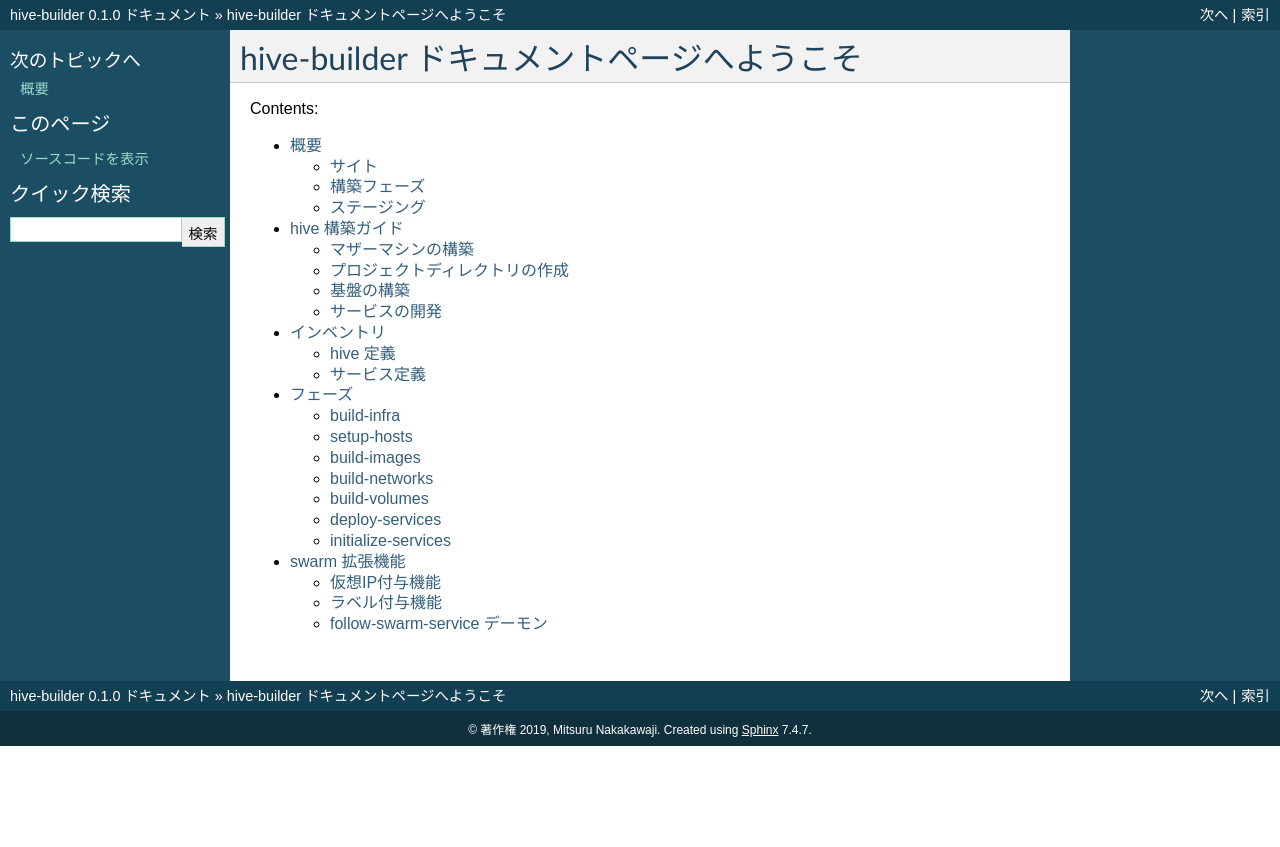
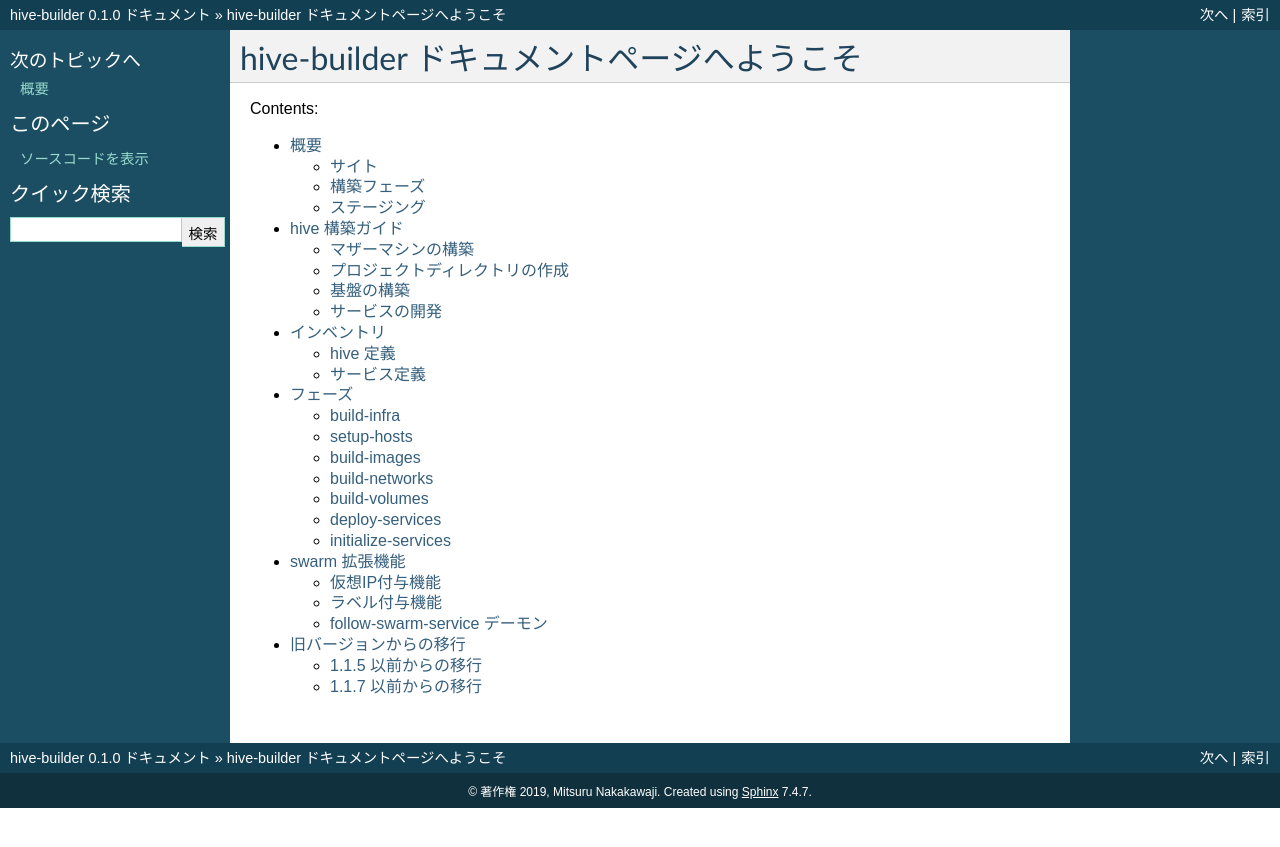
Before and after one commit to procube-open/hive-builder, a Sphinx documentation site: the page built from docs/index.rst, in a window 1280 px wide. Shown: the top 847 px of the page. Built offline with Sphinx 7.4.7, drawn with Linux system fonts in a browser that asks for light colours; pages that are not in the unit, such as notebooks, are missing from menus; some of the changed lines change nothing that is shown.

Commit message:
- add manual page for migration - fix: new kmod-drbd cause error: module verification failed: signature and/or required key missing - tainting kernel

```diff
--- a/docs/index.rst
+++ b/docs/index.rst
@@ -13,6 +13,7 @@
     inventory.rst
     phases.rst
     swarmextender.rst
+    migration.rst
 
 ..
   Indices and tables
--- /dev/null
+++ b/docs/migration.rst
@@ -0,0 +1,28 @@
+=========================
+旧バージョンからの移行
+=========================
+ここでは、すでに構築された環境で hive-builder をバージョンアップした際の移行作業について説明します。
+
+1.1.5 以前からの移行
+===============================
+1.1.5 以前では zabbix/zabbix-web-nginx-mysql:ubuntu-trunk で提供されるイメージが 8080番ポートを公開している前提でしたが、
+zabbix/zabbix-web-nginx-mysql:ubuntu-trunk の公開ポートが 80 に変わったためイメージをロードし直す必要があります。
+hive setup-hosts を実行する場合は、その前に以下のコマンドを実行して、zabbix のイメージを更新してください。
+
+::
+
+  $ hive ssh
+  $ cd zabbix
+  $ docker-compose down
+  $ docker image rm zabbix/zabbix-server-mysql:ubuntu-trunk
+  $ docker image rm zabbix/zabbix-web-nginx-mysql:ubuntu-trunk
+  $ exit
+
+この後、hive setup-hosts を実行してください。
+
+
+1.1.7 以前からの移行
+===============================
+1.1.7 以前でマイクロサービス型のサービスのログを参照する場合には、コンテナ収容サーバにログインして、 docker service logs サービス名で参照する必要がありましたが、
+1.1.8 からはリポジトリサーバの /var/log/services/サービス名.log で参照できるようになりました。
+これを利用するためには、 hive setup-hosts を実行してリポジトリサーバに rsyslogd をセットアップし、 hive deploy-services でサービスをデプロイし直す必要があります。
```
Also changed, not shown: 1 other file.
